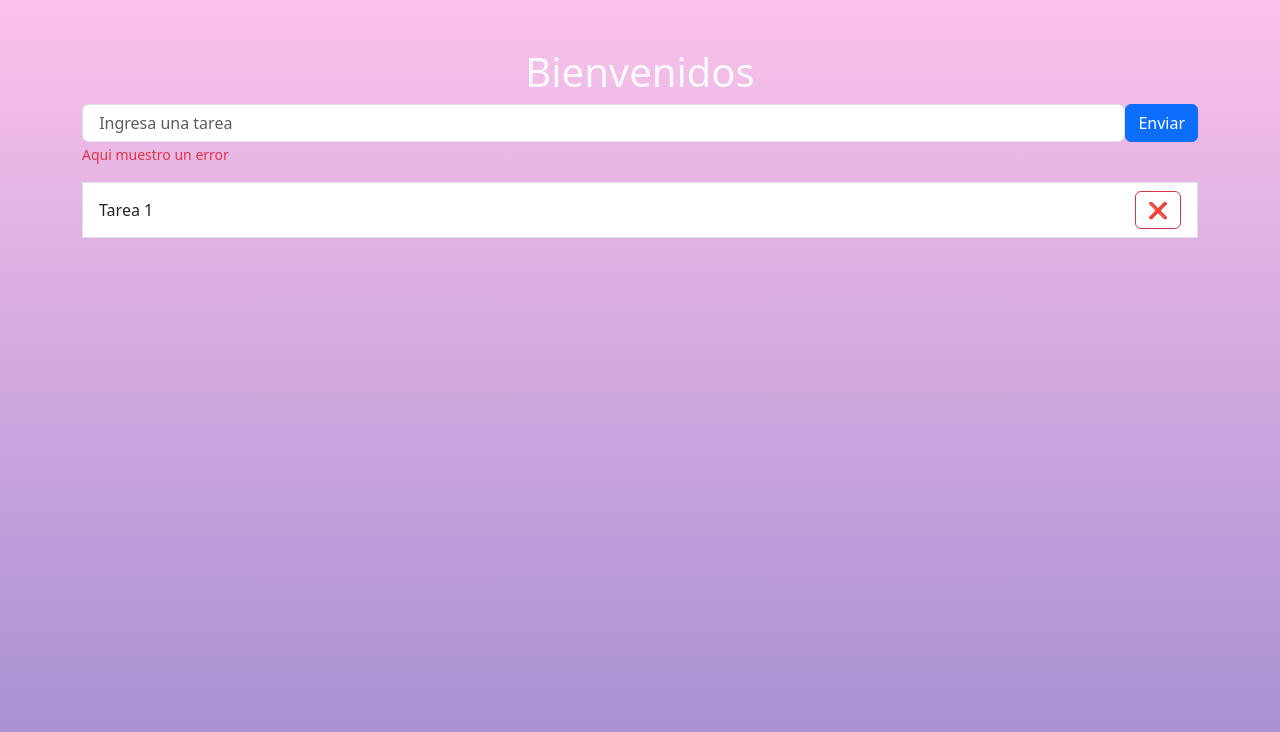
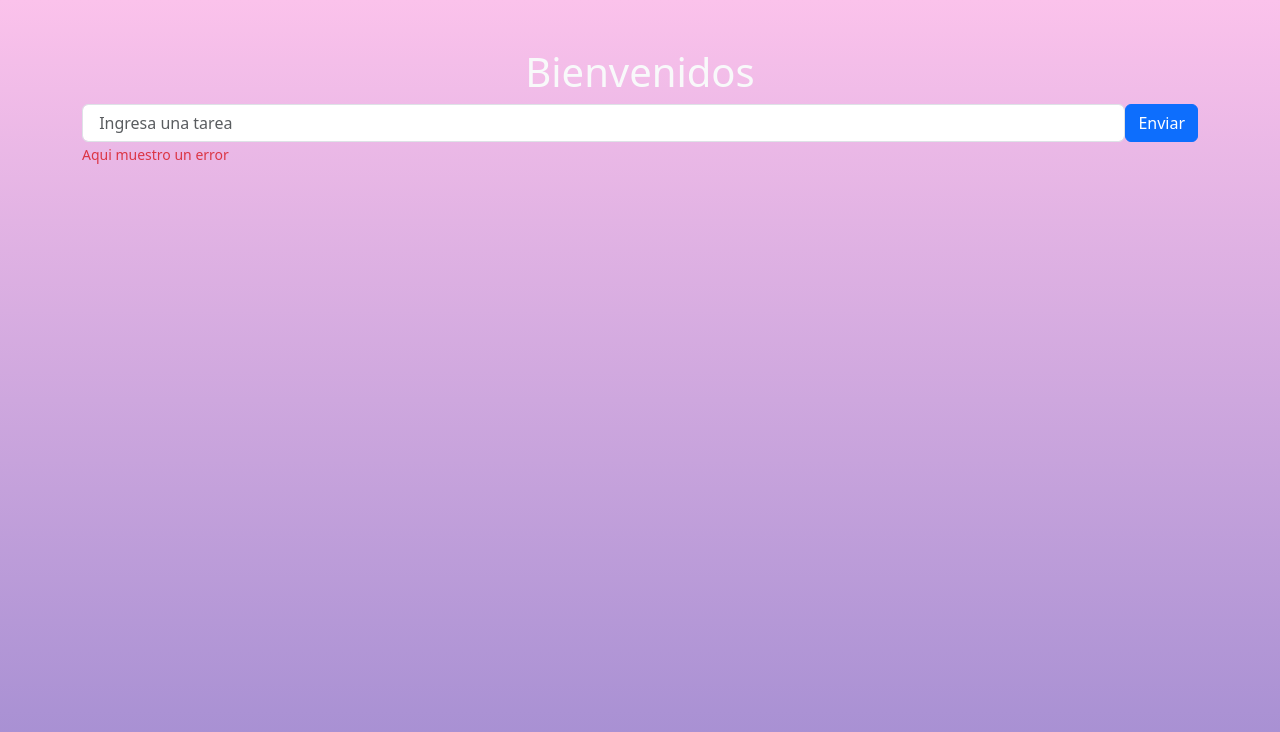
Before and after one commit to basiliomartinez/13-Listado-de-Tareas-REACT, a React (Vite) app: page / in a window 1280 px wide. Shown: the top 732 px of the page. Built offline with nearby package versions, Linux system fonts and the light colour scheme.

Commit message:
Agregamos Readme y crear tarea

```diff
--- a/src/components/FormularioTarea.jsx
+++ b/src/components/FormularioTarea.jsx
@@ -26,7 +26,7 @@ setTarea('')
           <Form.Text className="text-danger">Aqui muestro un error</Form.Text>
         </Form.Group>
       </Form>
-      <ListaTareas/>
+      <ListaTareas arrayTareas={arrayTareas}/>
     </section>
   );
 };
--- a/src/components/ItemTarea.jsx
+++ b/src/components/ItemTarea.jsx
@@ -1,10 +1,10 @@
 import {ListGroup, Button} from 'react-bootstrap';
 
-const ItemTarea = () => {
+const ItemTarea = ({item}) => {
     return (
         <div>
                   <ListGroup.Item className='d-flex justify-content-between align-items-center
-                  '>Tarea 1 <Button variant='outline-danger'>❌</Button></ListGroup.Item>
+                  '> {item} <Button variant='outline-danger'>❌</Button></ListGroup.Item>
 
         </div>
     );
--- a/src/components/ListaTareas.jsx
+++ b/src/components/ListaTareas.jsx
@@ -1,10 +1,11 @@
 import ListGroup from 'react-bootstrap/ListGroup';
 import ItemTarea from './ItemTarea';
 
-const ListaTareas = () => {
+const ListaTareas = ({arrayTareas}) => {
     return (
-     <ListGroup>
-    <ItemTarea/>
+     <ListGroup>{
+   arrayTareas.map((item, indice)=>  <ItemTarea key={indice} item={item}/>)
+     }
     </ListGroup>
     );
 };
```
Also changed, not shown: 1 other file (tests, documents, lock files or other folders).
